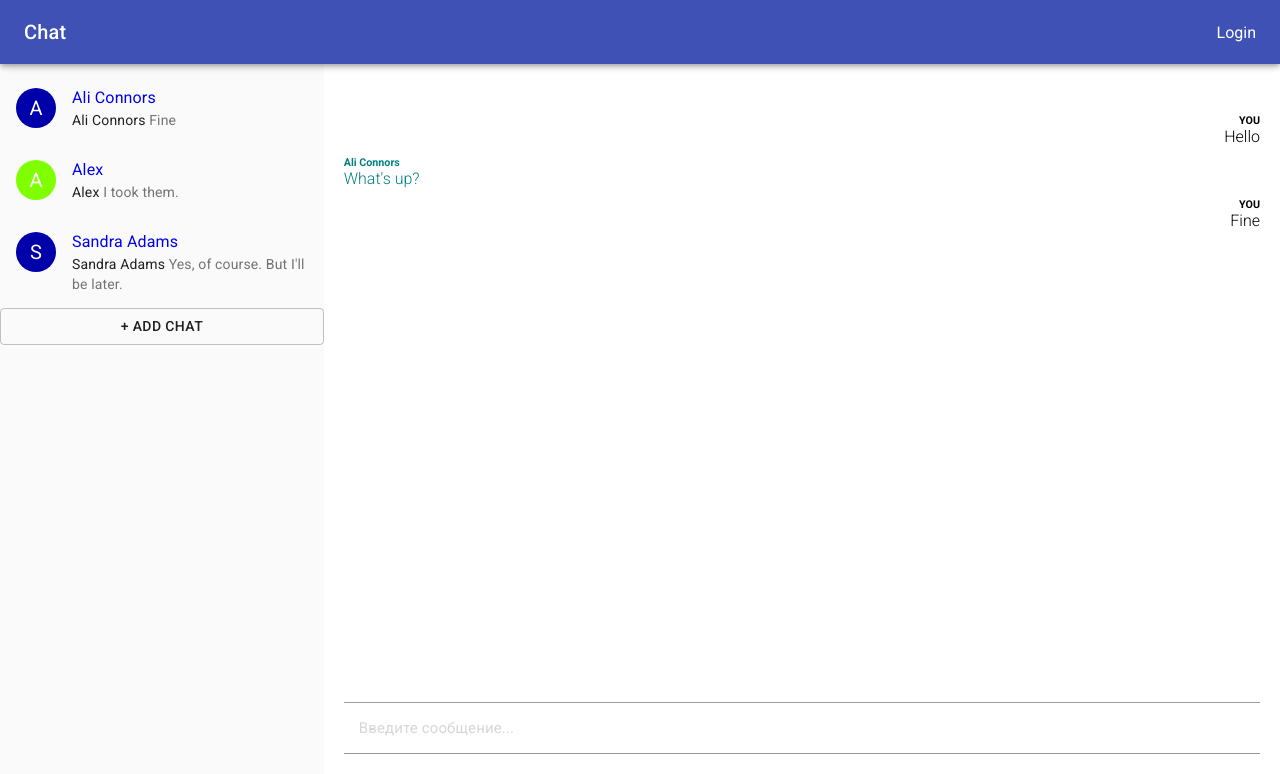
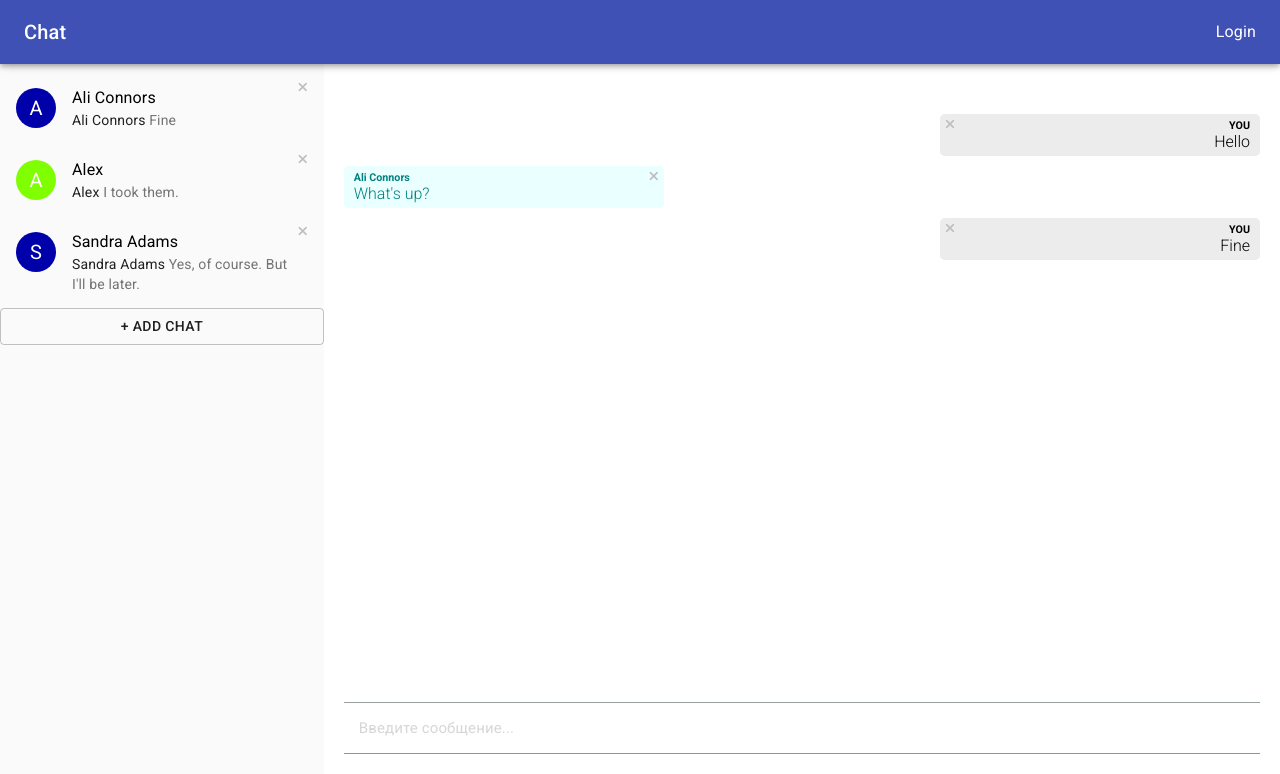
Before and after one commit to cotowamasha/react-practic, a React app: page /chat/1 in a window 1280 px wide. Shown: the top 774 px of the page. Built offline with nearby package versions, Linux system fonts and the light colour scheme.

Commit message:
lesson6 hw

```diff
--- a/public/index.html
+++ b/public/index.html
@@ -7,6 +7,7 @@
     <link rel="preconnect" href="https://fonts.gstatic.com">
     <link rel="stylesheet" href="https://fonts.googleapis.com/css?family=Roboto:300,400,500,700&display=swap" />
     <link rel="stylesheet" href="https://fonts.googleapis.com/icon?family=Material+Icons" />
+    <script src="https://kit.fontawesome.com/1cd7623aae.js" crossorigin="anonymous"></script>
     <title>Document</title>
 </head>
 <body>
--- a/src/components/index/message.js
+++ b/src/components/index/message.js
@@ -1,5 +1,6 @@
 import React, { Component } from 'react'
 import { connect } from 'react-redux'
+import { removeMessage } from '@store/messages'
 
 export class MessageView extends Component {
     getNameById = (uid) => {
@@ -7,7 +8,7 @@ export class MessageView extends Component {
     }
 
     render () {
-        const { message, chats } = this.props
+        const { message , removeMessage} = this.props
 
         return (
             <>
@@ -18,6 +19,12 @@ export class MessageView extends Component {
                     <p>
                         {message.value}
                     </p>
+                    <button
+                        onClick={() => removeMessage(message)}
+                        className="delete-chat"
+                    >
+                        <i className="fas fa-times"></i>
+                    </button>
                 </div>
             </>
         )
@@ -30,4 +37,10 @@ const mapStateToProps = (state) => {
     }
 }
 
-export const Message = connect(mapStateToProps, null)(MessageView)
+const mapDispatchToProps = dispatch => {
+    return {
+        removeMessage: (message) => dispatch(removeMessage(message)),
+    }
+}
+
+export const Message = connect(mapStateToProps, mapDispatchToProps)(MessageView)
--- a/src/components/layout/chat.js
+++ b/src/components/layout/chat.js
@@ -1,7 +1,9 @@
 import React, { Component } from 'react'
-import { Link } from 'react-router-dom';
 import { connect } from 'react-redux'
 import { AddChatModal } from '@components/modals/add-chat'
+import { push } from 'connected-react-router'
+import { removeChat } from '@store/chats'
+import { removeMessages } from '@store/messages'
 
 // material-ui
 import {
@@ -38,6 +40,16 @@ export class ChatLayoutView extends Component {
         return filter[filter.length - 1]?.value || 'Нет сообщений'
     }
 
+    handleNavigate = (link) => {
+        this.props.push(link)
+    }
+
+    removeChat = (uid) => {
+        this.props.removeChat(uid)
+        this.props.removeMessages(uid)
+        console.log('messages', this.props.messages)
+    }
+
     render () {
         const { colors, isOpen } = this.state
         const Component = this.props.component
@@ -53,19 +65,19 @@ export class ChatLayoutView extends Component {
                             justify="space-between"
                             alignItems="center"
                         >
-                            <Link to="/">
                             <Typography
                                 variant="h6"
-                                    className="title"
+                                className="title cursor-pointer"
+                                onClick={() => this.handleNavigate('/')}
                             >
                                 Chat
                             </Typography>
-                            </Link>
-                            <Link to="/login"
-                                className="title"
+                            <Typography
+                                onClick={() => this.handleNavigate('/login')}
+                                className="title cursor-pointer"
                             >
                                 Login
-                            </Link>
+                            </Typography>
                         </Grid>
                     </Toolbar>
                 </AppBar>
@@ -79,17 +91,19 @@ export class ChatLayoutView extends Component {
                 >
                     <List className="sidebar">
                         {chats.map(chat =>
-                            <Link key={chat.uid} to={`/chat/${chat.uid}`}>
                             <ListItem
+                                key={chat.uid}
                                 alignItems="flex-start"
+                                className="cursor-pointer"
                             >
-                                    <ListItemAvatar>
+                                <ListItemAvatar onClick={() => this.handleNavigate(`/chat/${chat.uid}`)}>
                                     <Avatar className={colors[this.getRandomColor()]}>
                                         {chat.name[0]}
                                     </Avatar>
                                 </ListItemAvatar>
                                 <ListItemText
                                     primary={chat.name}
+                                    onClick={() => this.handleNavigate(`/chat/${chat.uid}`)}
                                     secondary={
                                     <React.Fragment>
                                         <Typography
@@ -104,8 +118,13 @@ export class ChatLayoutView extends Component {
                                     </React.Fragment>
                                 }
                                 />
+                                <button
+                                    onClick={() => this.removeChat(chat.uid)}
+                                    className="delete-chat"
+                                >
+                                    <i className="fas fa-times"></i>
+                                </button>
                             </ListItem>
-                            </Link>
                         )}
                         <Button
                             fullWidth
@@ -132,4 +151,12 @@ const mapStateToProps = (state) => {
     }
 }
 
-export const ChatLayout = connect(mapStateToProps, null)(ChatLayoutView)
+const mapDispatchToProps = dispatch => {
+    return {
+        push: (link) => dispatch(push(link)),
+        removeChat: (uid) => dispatch(removeChat(uid)),
+        removeMessages: (uid) => dispatch(removeMessages(uid)),
+    }
+}
+
+export const ChatLayout = connect(mapStateToProps, mapDispatchToProps)(ChatLayoutView)
--- a/src/store/chats/actions.js
+++ b/src/store/chats/actions.js
@@ -1,4 +1,4 @@
-import { ADD_CHAT } from './types'
+import { ADD_CHAT, REMOVE_CHAT } from './types'
 
 export const addChat = (contact) => {
     return {
@@ -6,3 +6,10 @@ export const addChat = (contact) => {
         payload: contact
     }
 }
+
+export const removeChat = (uid) => {
+    return {
+        type: REMOVE_CHAT,
+        payload: uid
+    }
+}
--- a/src/store/chats/reducer.js
+++ b/src/store/chats/reducer.js
@@ -1,4 +1,4 @@
-import { ADD_CHAT } from './types'
+import { ADD_CHAT, REMOVE_CHAT } from './types'
 
 const initialState = {
     chats: [
@@ -31,6 +31,11 @@ export const chatsReducer = (state = initialState, action) => {
                     }
                 ]
             }
+        case REMOVE_CHAT:
+            return {
+                ...state,
+                chats: state.chats.filter(el => el.uid != action.payload)
+            }
         default:
             return state
     }
--- a/src/store/chats/types.js
+++ b/src/store/chats/types.js
@@ -1 +1,2 @@
 export const ADD_CHAT = "@chats/add"
+export const REMOVE_CHAT = "@chats/remove"
--- a/src/store/messages/actions.js
+++ b/src/store/messages/actions.js
@@ -1,4 +1,4 @@
-import { ADD_MESSAGE } from './types'
+import { ADD_MESSAGE, REMOVE_MESSAGES, REMOVE_MESSAGE } from './types'
 
 export const addMessage = (message) => {
     return {
@@ -6,3 +6,17 @@ export const addMessage = (message) => {
         payload: message
     }
 }
+
+export const removeMessages = (uid) => {
+    return {
+        type: REMOVE_MESSAGES,
+        payload: uid
+    }
+}
+
+export const removeMessage = (message) => {
+    return {
+        type: REMOVE_MESSAGE,
+        payload: message
+    }
+}
--- a/src/store/messages/reducer.js
+++ b/src/store/messages/reducer.js
@@ -1,4 +1,4 @@
-import { ADD_MESSAGE } from './types'
+import { ADD_MESSAGE, REMOVE_MESSAGES, REMOVE_MESSAGE } from './types'
 
 const initialState = {
     messages: [
@@ -50,6 +50,21 @@ export const messagesReducer = (state = initialState, action) => {
                     action.payload
                 ]
             }
+        case REMOVE_MESSAGES:
+            return {
+                ...state,
+                messages: state.messages.filter(el => {
+                    if (el.from == action.payload || el.to == action.payload) {
+                        return false
+                    }
+                    return true
+                })
+            }
+        case REMOVE_MESSAGE:
+            return {
+                ...state,
+                messages: state.messages.filter(el => el != action.payload)
+            }
         default:
             return state
     }
--- a/src/store/messages/types.js
+++ b/src/store/messages/types.js
@@ -1 +1,3 @@
 export const ADD_MESSAGE = "@messages/add"
+export const REMOVE_MESSAGES = "@messages/remove"
+export const REMOVE_MESSAGE = "@messages/remove-one"
--- a/src/styles/index.css
+++ b/src/styles/index.css
@@ -68,9 +68,31 @@ a {
     font-weight: 300;
 }
 
+.message--left {
+    background: rgb(234, 255, 255);
+    border-radius: 5px;
+    padding: 5px 10px;
+    position: relative;
+}
+
+
 .message--right {
     text-align: right;
     margin-left: auto;
+    background: #ececec;
+    border-radius: 5px;
+    padding: 5px 10px;
+    position: relative;
+}
+.message--right .delete-chat {
+    position: absolute;
+    left: 5px;
+    top: 3px;
+}
+.message--left .delete-chat {
+    position: absolute;
+    right: 5px;
+    top: 3px;
 }
 
 .message--left p {
@@ -92,8 +114,12 @@ a {
     flex-wrap: nowrap !important
 }
 
+.cursor-pointer {
+    cursor: pointer;
+}
+
 .title {
-    color: white
+    color: white;
 }
 
 .sidebar {
@@ -157,3 +183,11 @@ a {
     border-radius: 5px;
     width: fit-content;
 }
+
+.delete-chat {
+    background: none;
+}
+
+.delete-chat .fas {
+    color: #bebebe;
+}
```
Lines whose indentation alone changed are shown as unchanged.
